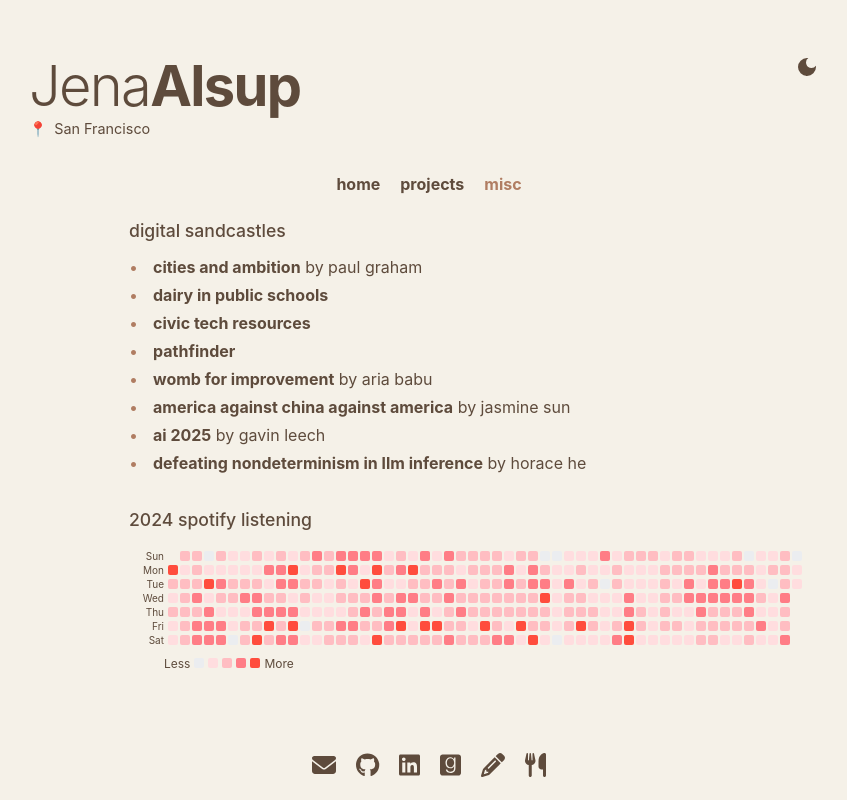
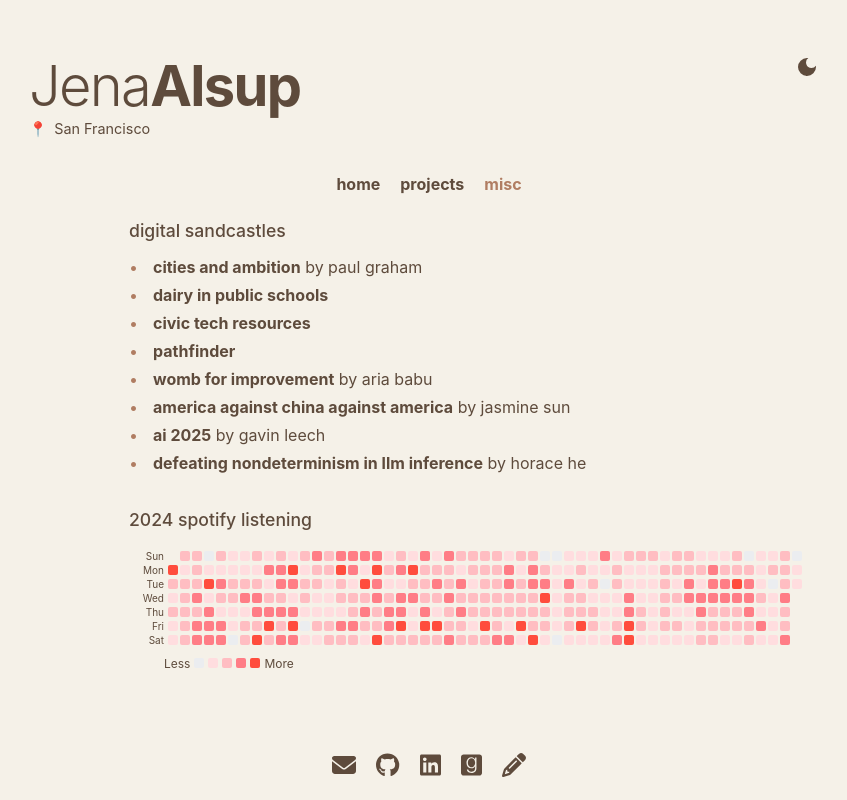
Before and after one commit to jenaalsup/jenaalsup.github.io, a React (Create React App) app: page /misc in a window 1280 px wide. Shown: the whole page, without its empty margins (211-1058 px from the left). Built offline with nearby package versions, Linux system fonts and the light colour scheme.

Commit message:
update footer

```diff
--- a/src/components/Footer.js
+++ b/src/components/Footer.js
@@ -21,9 +21,6 @@ function Footer() {
       <a href="https://substack.com/@jenaalsup" target="_blank" rel="noopener noreferrer">
         <FontAwesomeIcon icon={faPencil} />
       </a>
-      <a href="https://beliapp.co/app/jenaalsup" target="_blank" rel="noopener noreferrer">
-        <FontAwesomeIcon icon={faUtensils} />
-      </a>
     </footer>
   );
 }
```
